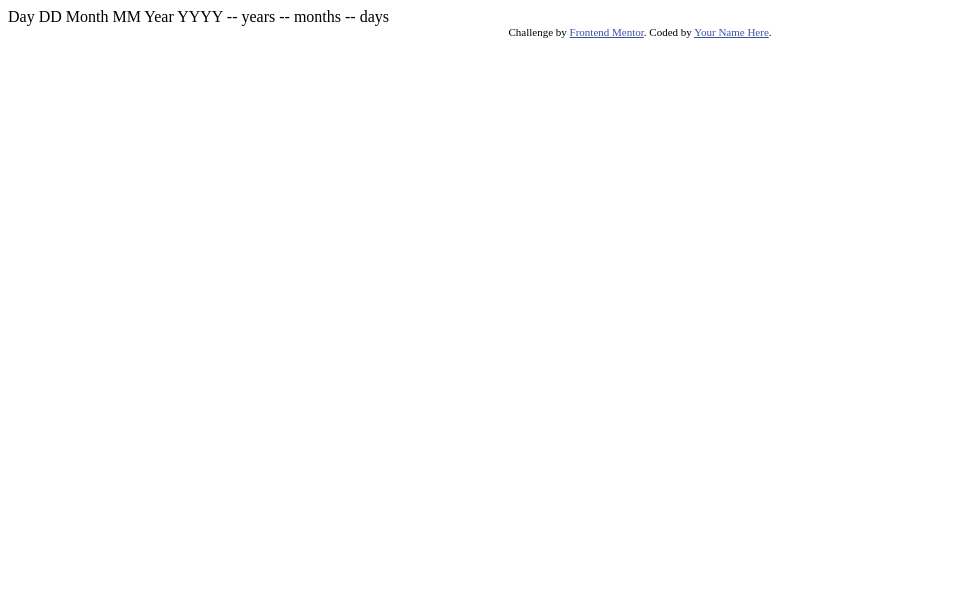
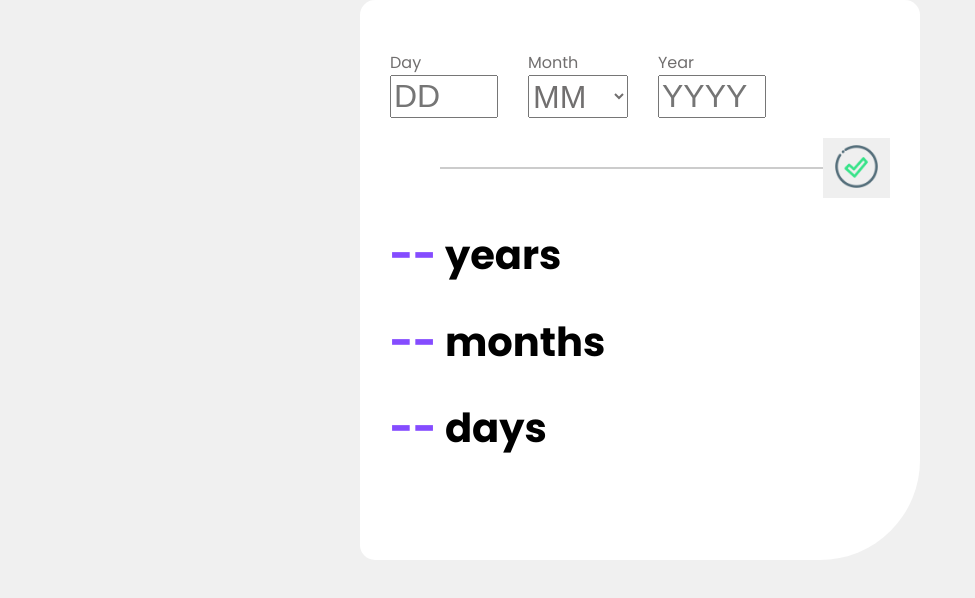
Before and after one commit to Mate-max/age-calculator, a plain HTML site: page index.html in a window 1280 px wide. Shown: the whole page, without its empty margins (0-975 px from the left). Drawn offline with Linux system fonts and the light colour scheme.

Commit message:
Added some styles

```diff
--- a/index.html
+++ b/index.html
@@ -1,37 +1,71 @@
 <!DOCTYPE html>
 <html lang="en">
+
 <head>
   <meta charset="UTF-8">
-  <meta name="viewport" content="width=device-width, initial-scale=1.0"> <!-- displays site properly based on user's device -->
+  <meta name="viewport" content="width=device-width, initial-scale=1.0">
+  <!-- displays site properly based on user's device -->
+  <link rel="stylesheet" href="https://fonts.googleapis.com/css2?family=Poppins:wght@400;700&display=swap">
+  <link rel="icon" type="image/png" sizes="32x32" href="./assets/images/favicon-32x32.png">
+  <link rel="stylesheet" href="./styles.css" />
+  <title>Frontend Mentor | Age calculator app</title>
+</head>
 
-  <link rel="icon" type="image/png" sizes="32x32" href="./assets/images/favicon-32x32.png">
+<body>
+  <div class="form-control">
+    <div class="input-container">
 
-  <title>Frontend Mentor | Age calculator app</title>
+      <!-- Start day input -->
+      <div class="day-container">
+        <label for="day" style="color: hsl(0, 1%, 44%);">Day</label>
+        <input type="number" id="day" name="day" min="1" max="31" required placeholder="DD" />
+      </div>
+      <!-- End day input -->
 
-  <!-- Feel free to remove these styles or customise in your own stylesheet 👍 -->
-  <style>
-    .attribution { font-size: 11px; text-align: center; }
-    .attribution a { color: hsl(228, 45%, 44%); }
-  </style>
-</head>
-<body>
+      <!-- Start month input -->
+      <div class="month-container">
+        <label for="Month" style="color: hsl(0, 1%, 44%);"> Month </label>
+        <select id="month" name="month" style="color: hsl(0, 1%, 44%);" required>
+          <option value="0" selected>MM</option>
+          <option value="1">January</option>
+          <option value="2">February</option>
+          <option value="3">March</option>
+          <option value="4">April</option>
+          <option value="5">May</option>
+          <option value="6">June</option>
+          <option value="7">July</option>
+          <option value="8">August</option>
+          <option value="9">September</option>
+          <option value="10">October</option>
+          <option value="11">November</option>
+          <option value="12">December</option>
+        </select>
+      </div>
+      <!-- End month input -->
 
-  Day
-  DD
+      <!-- Start year input -->
+      <div class="year-container">
+        <label for="year" style="color: hsl(0, 1%, 44%);">Year</label>
+        <input type="number" id="year" name="year" min="1900" max="2100" placeholder="YYYY" required>
+      </div>
+      <!-- End year input -->
 
-  Month
-  MM
+      <!-- Start result container -->
+    </div>
 
-  Year
-  YYYY
+    <!--Line and icon-->
+    <div class="submit">
+      <hr class="separator"/>
+     <button class="btn" onclick="calculateAge()"><img src="./assets/images/icon.png" alt="icon-arrow" class="img" /></button>
+    </div>
 
-  -- years
-  -- months
-  -- days
-
-  <div class="attribution">
-    Challenge by <a href="https://www.frontendmentor.io?ref=challenge" target="_blank">Frontend Mentor</a>.
-    Coded by <a href="#">Your Name Here</a>.
+    <div class="ageResult">
+      <h1><span class="purple"> -- </span> years</h1>
+      <h1><span class="purple"> -- </span> months</h1>
+      <h1><span class="purple"> -- </span> days </h1>
+    </div>
+    <!-- End result container -->
   </div>
 </body>
+
 </html>
--- /dev/null
+++ b/styles.css
@@ -0,0 +1,109 @@
+body{
+    display: flex;
+    justify-content: center;
+    align-items: center;
+    min-width: 100vh;
+    font-family: 'Poppins', sans-serif;
+    background-color: hsl(0, 0%, 94%);
+    margin: 0;
+    padding: 0;
+}
+
+.form-control{
+    width: 500px;
+    height: 500px;
+    display: flex;
+    flex-direction: column;
+    background-color: hsl(0, 0%, 100%);
+    border-radius: 15px 15px 100px 15px;
+    margin: auto;
+    padding: 30px;
+}
+
+.input-container{
+    /*display: grid;
+    grid-template-columns: max-content 1fr;*/
+    display: flex;
+    margin-left: 30px;
+}
+
+.day-container{
+    display: flex;
+    flex-direction: column;
+}
+
+.month-container{
+    display: flex;
+    flex-direction: column;
+    padding-left: 30px;
+    padding-right: 30px;
+}
+
+.year-container{
+    display: flex;
+    flex-direction: column;
+}
+
+#day{
+    font-size: 32px;
+    width: 100px;
+}
+
+#month{
+    font-size: 32px;
+    height: 43px;
+    width: 100px;
+}
+
+#year{
+    font-size: 32px;
+    width: 100px;
+}
+
+.result-container{
+    display: flex;
+    flex-direction: column;
+}
+
+.input-container, .result-container{
+    margin: 20px 0;
+}
+
+h1{
+    font-weight: 800;
+    font-size: 40px;
+}
+
+.purple{
+    color: hsl(259, 100%, 65%);
+}
+
+.submit{
+    display: flex;
+    flex-direction: row;
+    align-items: center;
+    margin-left: 20px;
+}
+
+.separator{
+    flex: 1;
+    border: 1px solid hsl(0, 0%, 80%);
+    height: 0;
+    width: 60%;
+    margin-left: 30px;
+}
+
+.img{
+    width: 55px;
+    height: 55px;
+    margin-left: 0;
+}
+
+.btn{
+    cursor: pointer;
+    border: none;
+}
+
+.btn:hover{
+    background-color: hsl(0, 0%, 8%);
+}
```
Also changed, not shown: script.js (added, +47 -0 lines), assets/images/icon.png (added).
